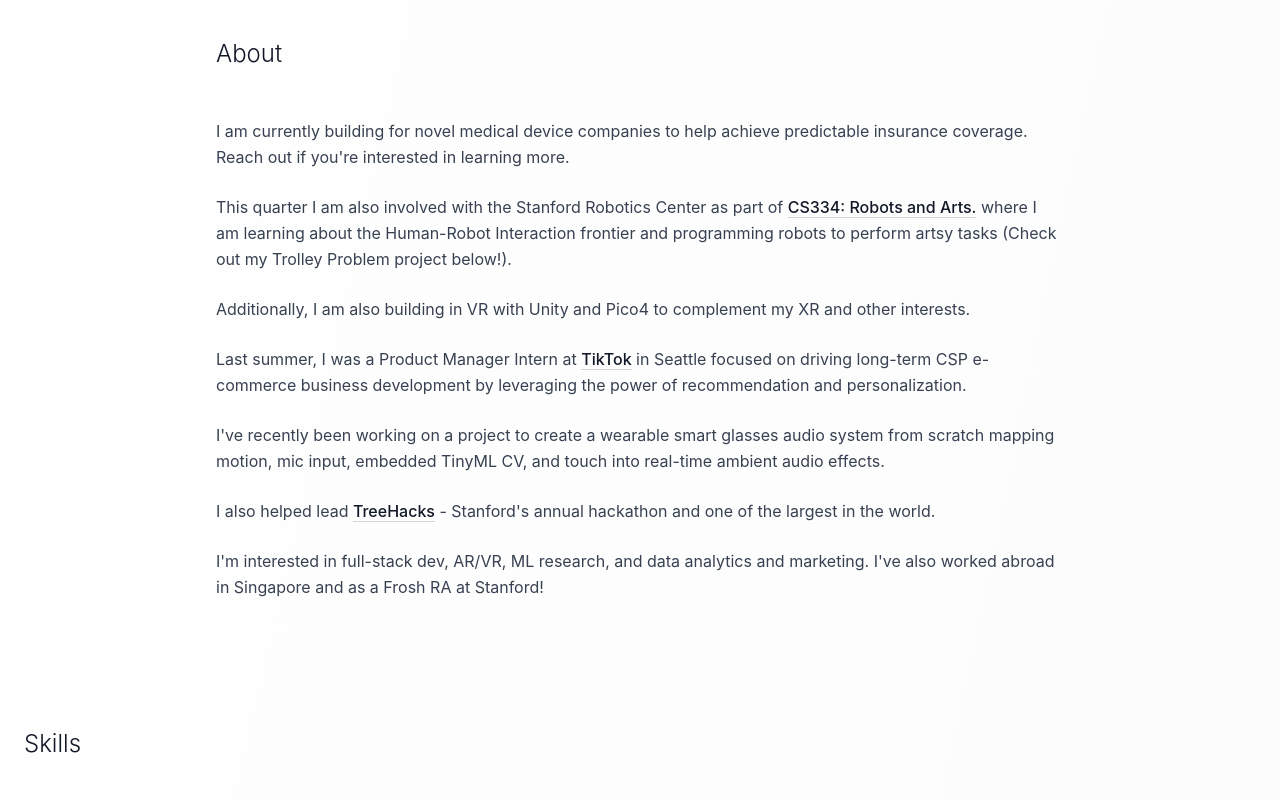
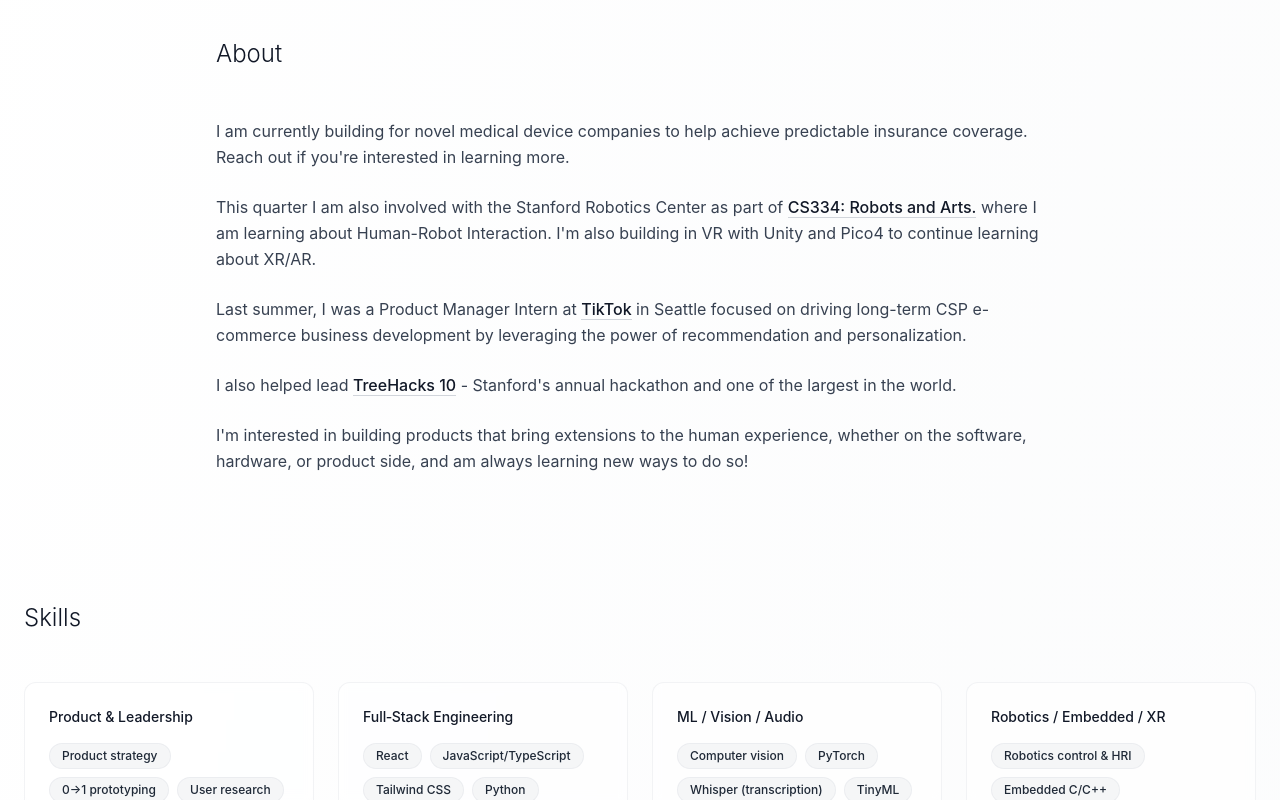
Before and after one commit to shanemion/personal-website, a React (Create React App) app: page / in a window 1280 px wide. Shown: the part 642-1442 px from the top of the page. Built offline with nearby package versions, Linux system fonts and the light colour scheme.

Commit message:
updated about

```diff
--- a/src/App.js
+++ b/src/App.js
@@ -772,10 +772,8 @@ const App = () => {
                 >
                   CS334: Robots and Arts.
                 </a>{" "}
-                where I am learning about the Human-Robot Interaction frontier and programming robots to perform artsy tasks (Check out my Trolley Problem project below!).
-              </p>
-              <p>
-                Additionally, I am also building in VR with Unity and Pico4 to complement my XR and other interests.
+                where I am learning about Human-Robot Interaction. I'm also building in VR with Unity and Pico4 to continue learning about XR/AR.
+
               </p>
               <p>
                 Last summer, I was a Product Manager Intern at{" "}
@@ -790,10 +788,6 @@ const App = () => {
                 in Seattle focused on driving long-term CSP e-commerce business development by leveraging the power of recommendation and personalization.
               </p>
 
-              <p>
-                I've recently been working on a project to create a wearable smart glasses audio system from scratch mapping motion, mic input, embedded TinyML CV, and touch into real-time ambient audio effects.
-              </p>
-
 
 
               <p>
@@ -804,13 +798,13 @@ const App = () => {
                   rel="noopener noreferrer"
                   className="text-gray-900 dark:text-white font-medium hover:text-blue-600 dark:hover:text-blue-400 transition-colors border-b border-gray-300 dark:border-gray-600 hover:border-blue-600 dark:hover:border-blue-400"
                 >
-                  TreeHacks
+                  TreeHacks 10
                 </a>{" "}
                 - Stanford's annual hackathon and one of the largest in the world.
               </p>
 
               <p>
-                I'm interested in full-stack dev, AR/VR, ML research, and data analytics and marketing. I've also worked abroad in Singapore and as a Frosh RA at Stanford!
+                I'm interested in building products that bring extensions to the human experience, whether on the software, hardware, or product side, and am always learning new ways to do so!
               </p>
             </div>
           </div>
```
